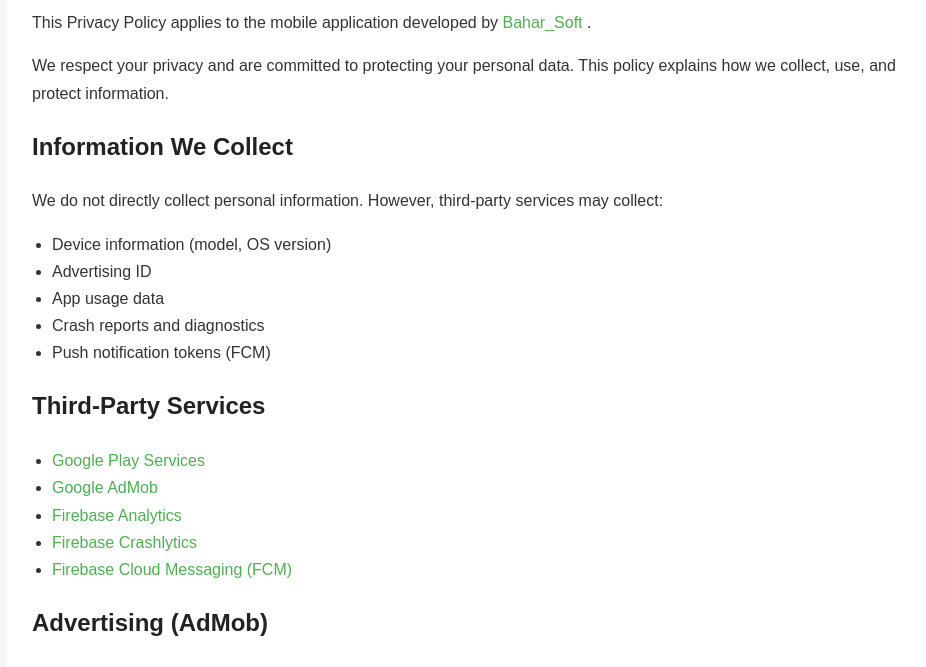
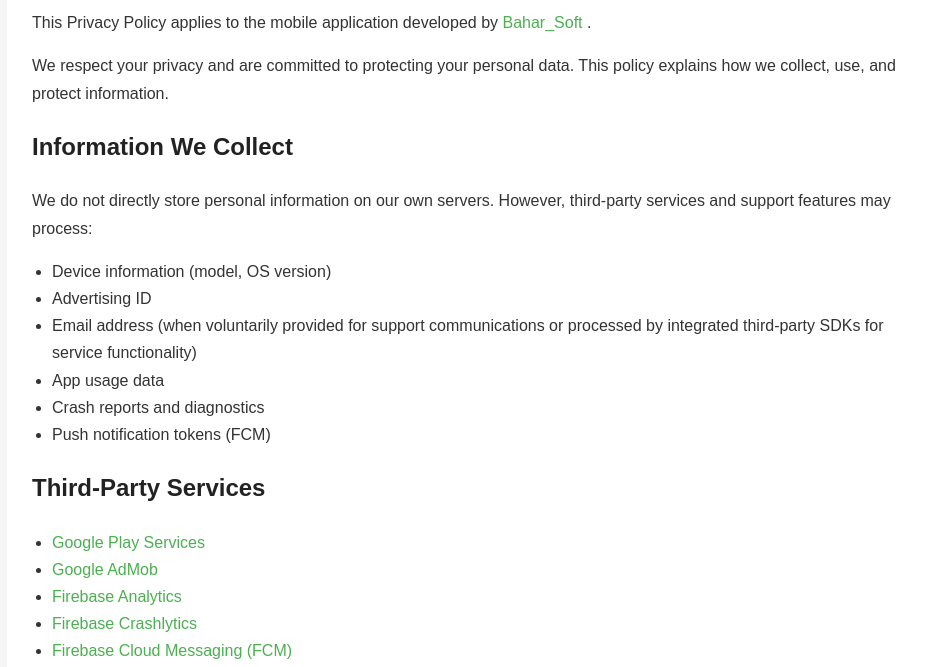
Before and after one commit to AminPourabazari/privacy-policy, a plain HTML site: page index.html in a window 1280 px wide. Shown: the part 133-800 px from the top of the page, without its empty margins (158-1084 px from the left). Drawn offline with Linux system fonts and the light colour scheme.

Commit message:
Update personal information collection statement
Clarified the statement about personal information collection and added details about email address processing.

```diff
--- a/index.html
+++ b/index.html
@@ -74,12 +74,13 @@ We respect your privacy and are committed to protecting your personal data. This
 <h2>Information We Collect</h2>
 
 <p>
-We do not directly collect personal information. However, third-party services may collect:
+We do not directly store personal information on our own servers. However, third-party services and support features may process:
 </p>
 
 <ul>
   <li>Device information (model, OS version)</li>
   <li>Advertising ID</li>
+  <li>Email address (when voluntarily provided for support communications or processed by integrated third-party SDKs for service functionality)</li>
   <li>App usage data</li>
   <li>Crash reports and diagnostics</li>
   <li>Push notification tokens (FCM)</li>
```
